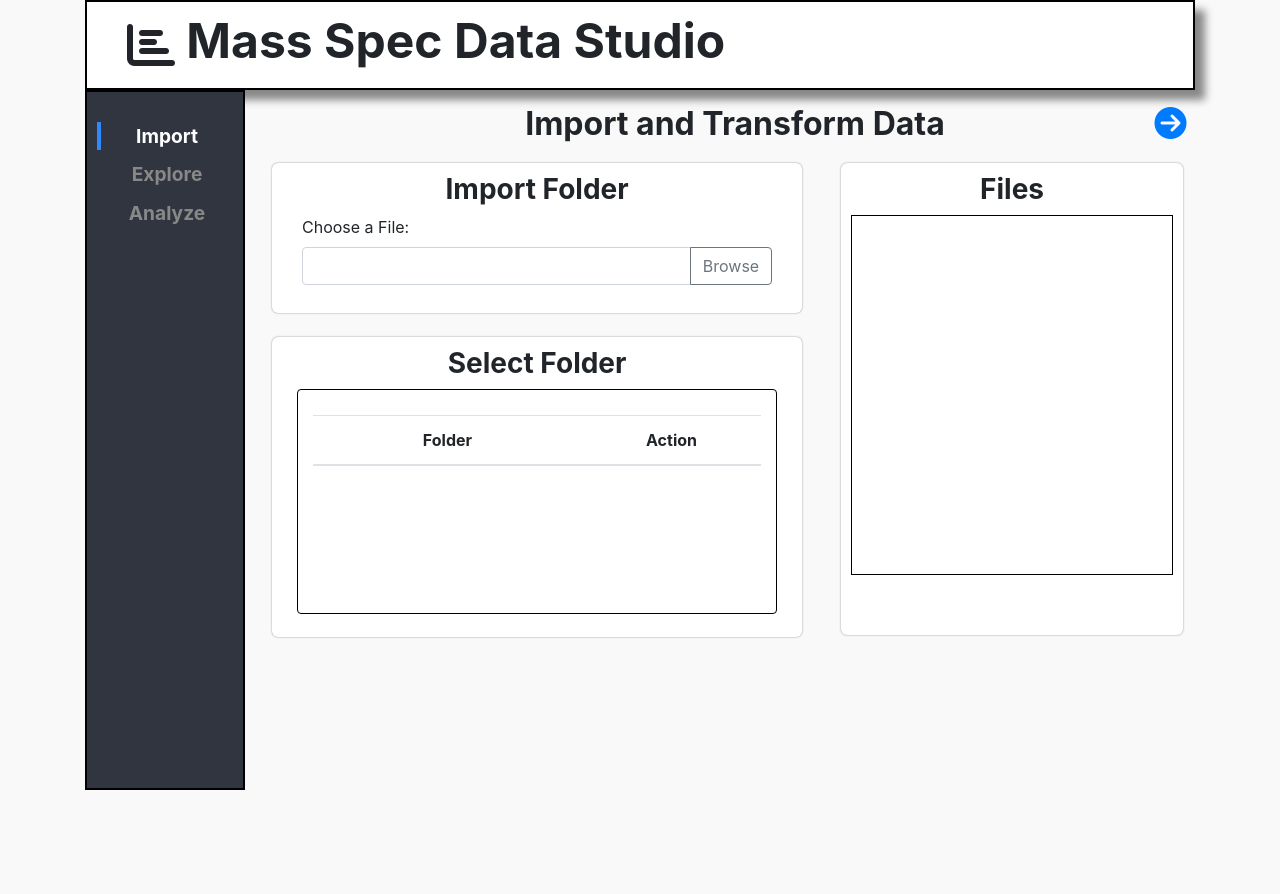
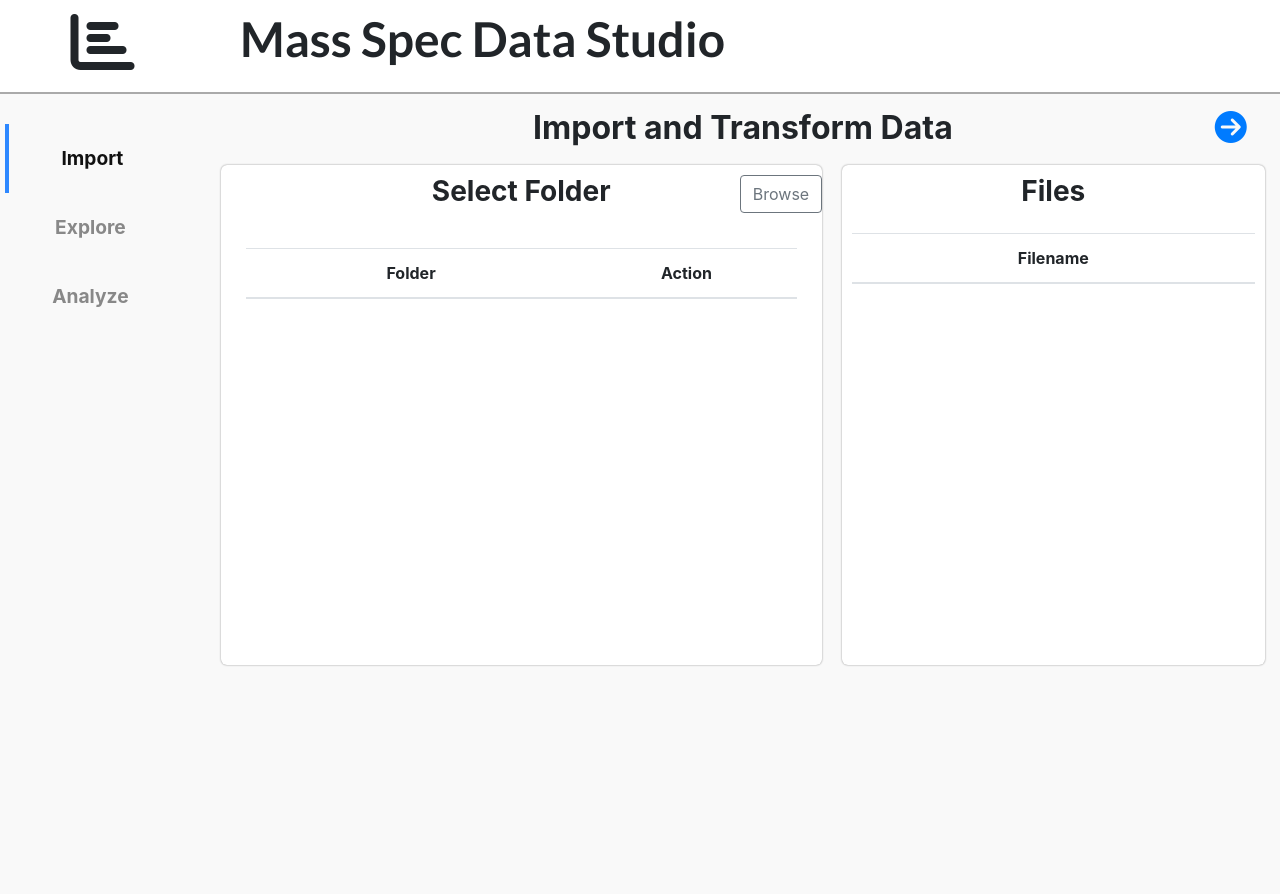
Before and after one commit to SeanGibbons42/MassSpec-RSA, a Flask app: page / in a window 1280 px wide. Before the commit the page ends 790 px from the top, so only its background shows below. Run offline with Flask 2, Linux system fonts and the light colour scheme; data that the repository does not hold is empty; some libraries are stand-ins or nearby versions.

Commit message:
UI Cleanup

```diff
--- a/static/explore/explore.js
+++ b/static/explore/explore.js
@@ -6,6 +6,7 @@ var selectedFile = "";
 $(document).ready(function(){
   getAMU();
   $("#explore-tab").addClass("sidebar-menuitem-active");
+
   $("#amu-select-btn").click(function(){addAMU();});
   $("#file-select").click(function(){changeFile();});
   $("#save-btn").click(function(){exportGraph()});
@@ -281,5 +282,5 @@ function displayGraph(){
 
 function exportGraph(){
   svg = $("#graph > svg").get(0)
-  saveSvgAsPng(svg, selectedFile+".png");
+  saveSvgAsPng(svg, selectedFile+".png", {scale:4});
 }
--- a/static/index.css
+++ b/static/index.css
@@ -30,50 +30,76 @@ table{
 }
 
 
-#page{
-  /* margin: 0 auto; */
-  /* max-width: 1200px; */
-  /* padding: 50px 0; */
+#header{
+  margin: 0px;
+  margin-left: -30px;
+  margin-right: -30px;
+  background: #FFFFFF;
+  border-bottom: 2px solid #aaa;
+  padding: 10px;
+  /* box-shadow: 10px 10px 8px #888888; */
 }
 
-#header{
-  margin: 0px;
-  background: #FFFFFF;
-  border: 2px solid black;
-  padding: 10px;
-  box-shadow: 10px 10px 8px #888888;
+#body{
+  margin-left: -30px;
+}
+
+#page-header{
+
 }
 
 #app-header{
   text-align: left;
+  font-family: 'Lato', sans-serif;
+  margin-left:15px;
+  font-size:3em;
 }
 
 #sidebar{
   padding: 10px;
-  margin: 0px;
+  padding-left: 20px;
   padding-top: 30px;
-  border: 2px solid black;
-  background: #313540;
-  height: 700px;
+  background: #f9f9f9;
+  min-height: 100vh;
+  height: 100%;
 }
 
 #content{
   margin-top: 15px;
+  margin-bottom: 15px;
   max-height: 80vh;
+  padding-left: 20px;
+  padding-right: 20px;
 }
 
-#filelist{
+/* #filelist{
   height: 45vh;
   overflow: auto;
-}
+} */
 
 .uicard{
-  margin: 1.5vh 1.5vh;
+  /* margin: 1.5vh 1.5vh; */
+  box-sizing: border-box;
+  /* margin: 10px; */
   padding: 10px;
   border-radius: 6px;
   box-shadow: 0px 0px 2px #888888;
   width: 100%;
   background-color: #ffffff;
+}
+
+.uicard-box{
+  box-sizing: border-box;
+  padding: 10px;
+  width: 100%;
+}
+
+.uicard-titlerow{
+  height: 10%;
+}
+
+.uicard-tablerow{
+  height: 90%
 }
 
 /* These blocks allow input-group labels to have equal size. */
@@ -105,24 +131,28 @@ table{
 }
 
 .sidebar-menuitem{
-  margin-bottom: 10px;
-
+  padding-bottom: 20px;
+  padding-top: 20px;
   text-align: center;
   font-weight: bold;
   font-size: 1.2em;
   color: #e1e4e8;
-  border-left: 4px solid #313540;
+  /* border-top: 1px solid gray; */
+  /* border-bottom: 1px solid gray; */
+  /* border-left: 4px solid #313540; */
 }
 
 .sidebar-menuitem a{
   color: #888;
+  margin-left: 10px;
+  text-decoration: none;
 }
 .sidebar-menuitem-active a{
-  color: #fff;
+  color: #111;
 }
 
 .sidebar-menuitem:hover{
-
+background-color: #f1f1f1;
 }
 
 .sidebar-menuitem-active{
--- a/static/index.js
+++ b/static/index.js
@@ -1,5 +1,5 @@
 $(document).ready(function(){
-
+  // $(".sidebar-menuitem").click
 });
 
 function showProgress(nfiles){
--- a/static/upload/upload.css
+++ b/static/upload/upload.css
@@ -2,7 +2,6 @@
   margin-right: 5px;
   margin-left: 5px;
 }
-
 
 .folder-active{
   border-left: 3px solid #2e88ff;
@@ -11,19 +10,29 @@
 
 #folderlist{
   width:100%;
-  padding:15px;
-  height:225px;
+  height: 100%;
+  padding: 15px;
   overflow-y: scroll;
-  border: 1px solid black;
-  border-radius: 4px;
 }
 
 #folder-display{
-  height: 300px;
+  /* height: 300px; */
+  height: 100%;
+  min-height: 500px;
 }
+
 #import-display{
-  height: 150px;
+  height: 100%;
 }
+
 #file-display{
-  height: 472px;
+  height: 100%;
 }
+
+#filecell{
+  text-align: left;
+  padding-left: 60px;
+}
+/* .content{
+  height: 85vw;
+} */
--- a/static/upload/upload.js
+++ b/static/upload/upload.js
@@ -150,7 +150,8 @@ function recieveFileList(data){
   flist = $("#filelist");
   flist.empty();
   for(i=0; i<data.length; i++){
-    tag = "<p>" + data[i] + "</p>"
+    datacell = "<td id=\"filecell\">" + data[i] + "</td>"
+    tag = "<tr>" + datacell + "</tr>";
     flist.append(tag);
   }
 }
--- a/templates/index.html
+++ b/templates/index.html
@@ -5,6 +5,7 @@
     <title>Mass Spec Central</title>
     <link rel="stylesheet" href="../static/dependencies/bootstrap.min.css">
     <link rel="stylesheet" href="../static/index.css">
+    <link href="https://fonts.googleapis.com/css?family=Lato:400,700&display=swap" rel="stylesheet">
     <script type="text/javascript" src = "../static/dependencies/jquery-3.4.1.min.js"></script>
     <script type="text/javascript" src = "../static/dependencies/bootstrap.min.js"></script>
     <script type="text/javascript" src = "../static/index.js"></script>
@@ -13,13 +14,13 @@
     {% block resources %} {% endblock %}
   </head>
   <body>
-    <div class="container" id="page">
-
+    <div class="container-fluid" id="page">
           <div class="row" id="header">
-        <div class="col-lg-10">
-          <div class="">
-            <h2 id="app-header" style="margin-left:15px; font-size:3em;"><i style="font-weight:bold; vertical-align:middle;" class="far fa-chart-bar"></i> Mass Spec Data Studio</h2>
+            <div class="col-lg-2">
+              <h2><i style="font-weight:bold; vertical-align:middle; font-size: 2em;" class="far fa-chart-bar"></i></h2>
             </div>
+            <div class="col-lg-8">
+              <h2 id="app-header"> Mass Spec Data Studio</h2>
             </div>
             <div class="col-lg-2 d-flex align-items-center invis" id="prog-counter">
               <div class="spinner-border ml-auto" id="upload-spinner" role="status">
@@ -28,9 +29,12 @@
             </div>
           </div>
 
-      <div class="row">
+          </div>
+
+          <div class="row" id="body">
             <div class="col-lg-2 col-md-2">
               <div class="" id="sidebar">
+                <!-- <a href="{{ url_for('upload_page') }}"></a> -->
                 <div class="sidebar-menuitem" id="import-tab"> <a href="{{ url_for('upload_page') }}">Import</a> </div>
                 <div class="sidebar-menuitem" id="explore-tab"> <a href="{{ url_for('explore_page') }}">Explore</a> </div>
                 <div class="sidebar-menuitem" id="analyze-tab"> <a href="{{ url_for('analyze_page') }}">Analyze</a> </div>
@@ -42,7 +46,6 @@
               </div>
             </div>
           </div>
-
     </div>
   </body>
 </html>
--- a/templates/upload.html
+++ b/templates/upload.html
@@ -26,41 +26,23 @@
 
   <div class="row h-100">
     <div class="col-lg-7" id="fileselect-col">
+
       <div class="row">
-        <div class="col uicard" id="import-display">
-          <div class="row">
-            <div class="col">
-              <h3>Import Folder</h3>
+        <div class="col uicard-box">
+          <div class="uicard" id="folder-display">
+            <div class="row uicard-titlerow">
+              <div class="col-lg-2">
+
+              </div>
+              <div class="col-lg-8">
+                <h3>Select Folder</h3>
+              </div>
+              <div class="col-lg-2">
+                <button class="btn btn-outline-secondary" type="button" id="upload-btn">Browse</button>
+              </div>
             </div>
-
-          </div>
-          <div class="row fileselect">
-            <div class="col-lg-12">
-              <label for="inpath">Choose a File:</label> <br>
-                <div class="input-group">
-                  <input type="text" name="inpath" id="uploadpath-txt" class="form-control" value="">
-                  <div class="input-group-append">
-                    <button class="btn btn-outline-secondary" type="button" id="upload-btn">Browse</button>
-                  </div>
-              </div>
-              <form id="upload-file">
-                <fieldset>
-                  <input type='file' name='file' multiple id="upload-file-dialog" style="visibility: hidden" webkitdirectory mozdirectory msdirectory odirectory directory>
-                </fieldset>
-              </form>
-            </div>
-          </div>
-        </div>
-      </div>
-      <div class="row">
-        <div class="uicard" id="folder-display">
-          <div class="row">
-            <div class="col">
-              <h3>Select Folder</h3>
-            </div>
-          </div>
-          <div class="container">
-            <div class="row">
+            <!-- <div class="container"> -->
+            <div class="row uicard-tablerow">
               <div class="col">
                 <div class="folderlist" id="folderlist">
                   <table class="table" style="width: 100%">
@@ -75,29 +57,49 @@
                 </div>
               </div>
             </div>
+            <!-- </div> -->
           </div>
-
-
         </div>
       </div>
     </div>
     <!-- right side column -->
-    <div class="col-lg-5" style="display:flex">
+    <div class="col-lg-5 uicard-box" style="display:flex">
         <div class="uicard" id="file-display">
-          <div class="row">
+          <div class="row uicard-titlerow">
             <div class="col">
               <h3>Files</h3>
             </div>
           </div>
-          <div class="row">
+
+          <div class="row uicard-tablerow">
+            <div class="col">
+              <div class="folderlist">
+                <table class="table">
+                  <thead>
+                    <th>Filename</th>
+                  </thead>
+                  <tbody id="filelist">
+
+                  </tbody>
+                </table>
+              </div>
+            </div>
+          </div>
+
+          <!-- <div class="row">
             <div class="col">
               <div class="overflow-auto filelist" id="filelist">
 
               </div>
             </div>
-          </div>
+          </div> -->
         </div>
     </div>
+    <form id="upload-file">
+      <fieldset>
+        <input type='file' name='file' multiple id="upload-file-dialog" style="visibility: hidden" webkitdirectory mozdirectory msdirectory odirectory directory>
+      </fieldset>
+    </form>
   </div>
 
 {% endblock %}
```
Also changed, not shown: static/analyze/analyze.js (+11 -4 lines), static/explore/explore.css (+33 -9 lines), templates/explore.html (+7 -7 lines). Lines whose indentation alone changed are shown as unchanged.
